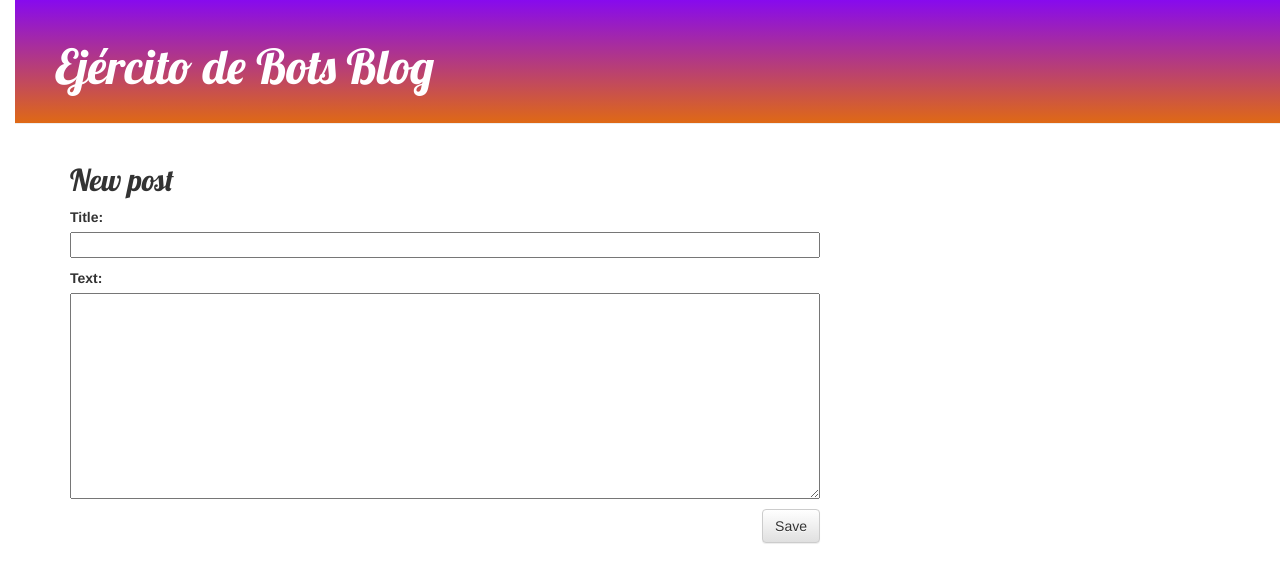
After one commit to korrakeala/my-first-blog, a Django app: page /post/new in a window 1280 px wide. The commit adds this page. Shown: the top 583 px of the page. Run offline with Django 3.2, Linux system fonts and the light colour scheme; some libraries are stand-ins or nearby versions.

Commit message:
Added views to create/edit blog post inside the site.

```diff
--- /dev/null
+++ b/blog/forms.py
@@ -0,0 +1,7 @@
+from django import forms
+from .models import Post
+
+class PostForm(forms.ModelForm):
+    class Meta:
+        model = Post
+        fields = ('title', 'text',)
--- a/blog/templates/blog/base.html
+++ b/blog/templates/blog/base.html
@@ -2,7 +2,7 @@
 <html>
 
 <head>
-    <title>Django Girls blog</title>
+    <title>Ejército de Bots Blog</title>
     <link rel="stylesheet" href="//maxcdn.bootstrapcdn.com/bootstrap/3.2.0/css/bootstrap.min.css">
     <link rel="stylesheet" href="//maxcdn.bootstrapcdn.com/bootstrap/3.2.0/css/bootstrap-theme.min.css">
     <link href='//fonts.googleapis.com/css?family=Lobster&subset=latin,latin-ext' rel='stylesheet' type='text/css'>
@@ -11,7 +11,10 @@
 
 <body>
     <div class="page-header">
-        <h1><a href="/">Django Girls Blog</a></h1>
+        {% if user.is_authenticated %}
+        <a href="{% url 'post_new' %}" class="top-menu"><span class="glyphicon glyphicon-plus"></span></a>
+        {% endif %}
+        <h1><a href="/">Ejército de Bots Blog</a></h1>
     </div>
     <div class="content container">
         <div class="row">
--- a/blog/templates/blog/post_detail.html
+++ b/blog/templates/blog/post_detail.html
@@ -7,6 +7,10 @@
         {{ post.published_date }}
     </div>
     {% endif %}
+    {% if user.is_authenticated %}
+    <a class="btn btn-default" href="{% url 'post_edit' pk=post.pk %}"><span
+            class="glyphicon glyphicon-pencil"></span></a>
+    {% endif %}
     <h2>{{ post.title }}</h2>
     <p>{{ post.text|linebreaksbr }}</p>
 </div>
--- /dev/null
+++ b/blog/templates/blog/post_edit.html
@@ -0,0 +1,9 @@
+{% extends 'blog/base.html' %}
+
+{% block content %}
+    <h2>New post</h2>
+    <form method="POST" class="post-form">{% csrf_token %}
+        {{ form.as_p }}
+        <button type="submit" class="save btn btn-default">Save</button>
+    </form>
+{% endblock %}
--- a/blog/urls.py
+++ b/blog/urls.py
@@ -4,4 +4,6 @@ from . import views
 urlpatterns = [
     path('', views.post_list, name='post_list'),
     path('post/<int:pk>/', views.post_detail, name='post_detail'),
+    path('post/new', views.post_new, name='post_new'),
+    path('post/<int:pk>/edit/', views.post_edit, name='post_edit'),
 ]
--- a/blog/views.py
+++ b/blog/views.py
@@ -2,6 +2,8 @@ from django.shortcuts import render
 from .models import Post
 from django.utils import timezone
 from django.shortcuts import render, get_object_or_404
+from .forms import PostForm
+from django.shortcuts import redirect
 
 def post_list(request):
     posts = Post.objects.filter(published_date__lte=timezone.now()).order_by('published_date')
@@ -10,3 +12,30 @@ def post_list(request):
 def post_detail(request, pk):
     post = get_object_or_404(Post, pk=pk)
     return render(request, 'blog/post_detail.html', {'post': post})
+
+def post_new(request):
+    if request.method == "POST":
+        form = PostForm(request.POST)
+        if form.is_valid():
+            post = form.save(commit=False)
+            post.author = request.user
+            post.published_date = timezone.now()
+            post.save()
+            return redirect('post_detail', pk=post.pk)
+    else:
+        form = PostForm()
+    return render(request, 'blog/post_edit.html', {'form': form})
+
+def post_edit(request, pk):
+    post = get_object_or_404(Post, pk=pk)
+    if request.method == "POST":
+        form = PostForm(request.POST, instance=post)
+        if form.is_valid():
+            post = form.save(commit=False)
+            post.author = request.user
+            post.published_date = timezone.now()
+            post.save()
+            return redirect('post_detail', pk=post.pk)
+    else:
+        form = PostForm(instance=post)
+    return render(request, 'blog/post_edit.html', {'form': form})
```
Lines whose indentation alone changed are shown as unchanged.
